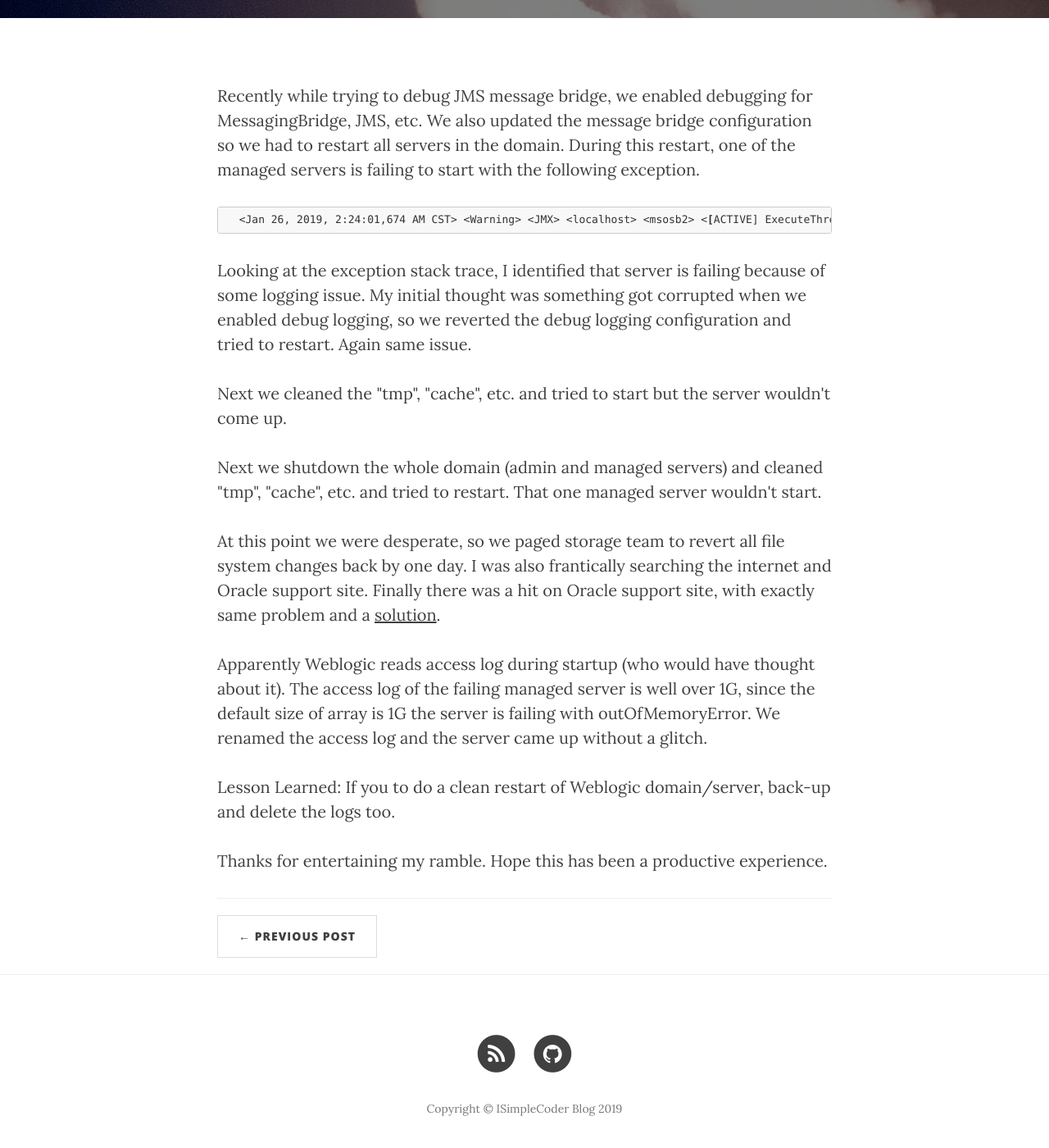
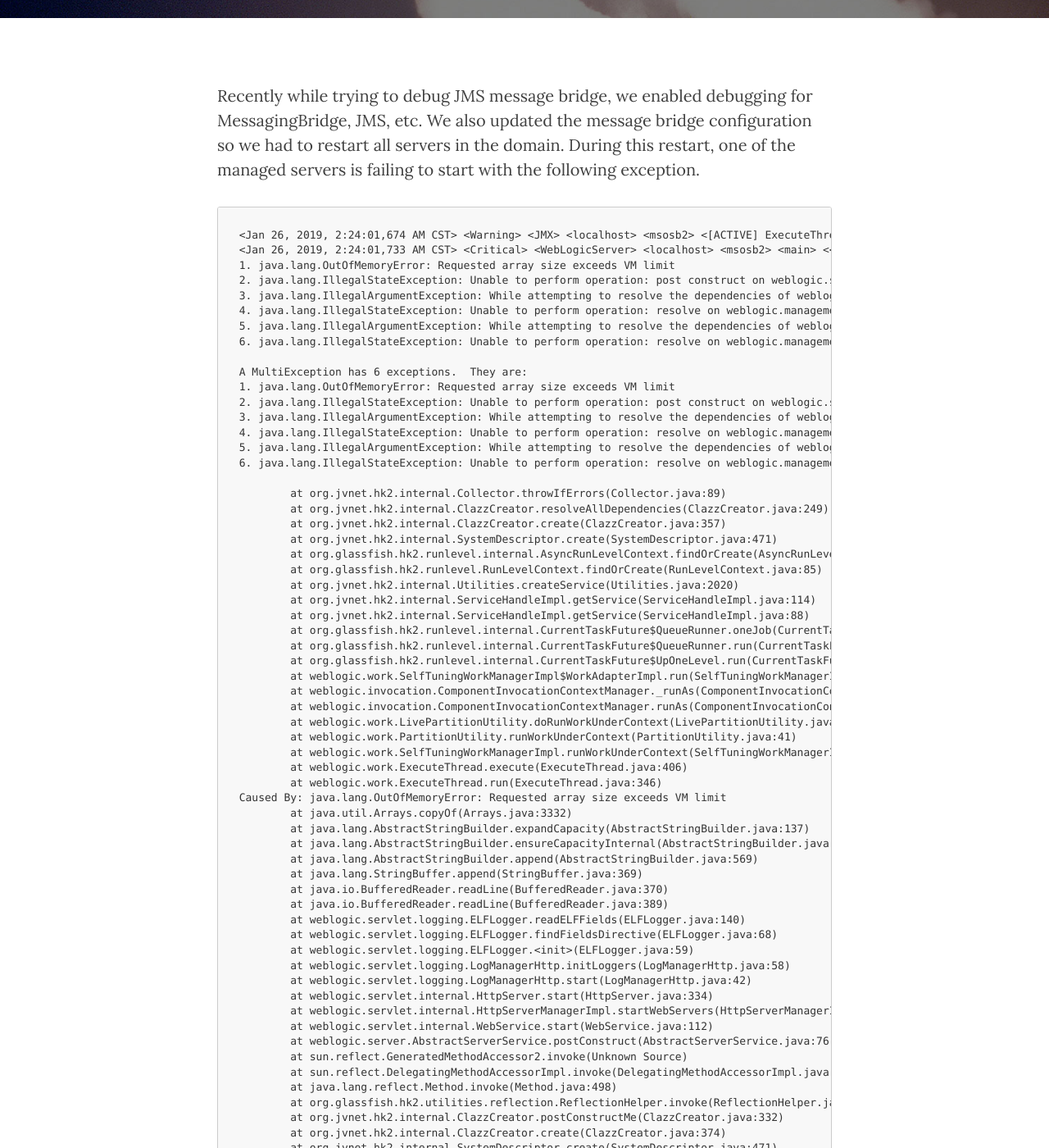
Before and after one commit to ISimpleCoder/ISimpleCoder.github.io, a Jekyll site: the page built from _posts/2019-01-28-weblogicaccesslogexception.markdown, in a window 1280 px wide and 1400 px high, scrolled down 668 px. Shown: the whole window at 82% size. Built offline with Jekyll 4.4.1, drawn with Linux system fonts in a browser that asks for light colours; nearby versions of some CDN libraries; part of the change alters nothing that is shown; some of the changed text lies outside the part shown.

Commit message:
Updated weblogic exception post

````diff
--- a/_posts/2019-01-28-weblogicaccesslogexception.markdown
+++ b/_posts/2019-01-28-weblogicaccesslogexception.markdown
@@ -7,10 +7,10 @@ author:     "Sri Battina"
 header-img: "img/post-bg-01.jpg"
 ---
 
-<p>Recently while trying to debug JMS message bridge, we enabled debugging for MessagingBridge, JMS, etc. We also updated the message bridge configuration so we had to restart all servers in the domain. During this restart, one of the managed servers is failing to start with the following exception.</p>
+Recently while trying to debug JMS message bridge, we enabled debugging for MessagingBridge, JMS, etc. We also updated the message bridge configuration so we had to restart all servers in the domain. During this restart, one of the managed servers is failing to start with the following exception.
 
 
-{% highlight bash %}
+```
 
   <Jan 26, 2019, 2:24:01,674 AM CST> <Warning> <JMX> <localhost> <msosb2> <[ACTIVE] ExecuteThread: '7' for queue: 'weblogic.kernel.Default (self-tuning)'> <<WLS Kernel>> <> <> <1548491041674> <[severity-value: 16] [partition-id: 0] [partition-name: DOMAIN] > <BEA-149513> <JMX Connector Server stopped at service:jmx:iiop://localhost:7101/jndi/weblogic.management.mbeanservers.runtime.>
   <Jan 26, 2019, 2:24:01,733 AM CST> <Critical> <WebLogicServer> <localhost> <msosb2> <main> <<WLS Kernel>> <> <> <1548491041733> <[severity-value: 4] [partition-id: 0] [partition-name: DOMAIN] > <BEA-000386> <Server subsystem failed. Reason: A MultiException has 6 exceptions.  They are:
@@ -85,18 +85,19 @@ header-img: "img/post-bg-01.jpg"
   >
   <Jan 26, 2019, 2:24:01,748 AM CST> <Error> <WebLogicServer> <localhost> <msosb2> <main> <<WLS Kernel>> <> <> <1548491041748> <[severity-value: 8] [partition-id: 0] [partition-name: DOMAIN] > <BEA-000383> <A critical service failed. The server will shut itself down.>
 
-{% endhighlight %}
+```
 
-<p>Looking at the exception stack trace, I identified that server is failing because of some logging issue. My initial thought was something got corrupted when we enabled debug logging, so we reverted the debug logging configuration and tried to restart. Again same issue.</p>
+Looking at the exception stack trace, I identified that server is failing because of some logging issue. My initial thought was something got corrupted when we enabled debug logging, so we reverted the debug logging configuration and tried to restart. Again same issue.
 
-<p>Next we cleaned the "tmp", "cache", etc. and tried to start but the server wouldn't come up.</p>
+Next we cleaned the "tmp", "cache", etc. and tried to start but the server wouldn't come up.
 
-<p>Next we shutdown the whole domain (admin and managed servers) and cleaned "tmp", "cache", etc. and tried to restart. That one managed server wouldn't start.</p>
+Next we shutdown the whole domain (admin and managed servers) and cleaned "tmp", "cache", etc. and tried to restart. That one managed server wouldn't start.
 
-<p>At this point we were desperate, so we paged storage team to revert all file system changes back by one day. I was also frantically searching the internet and Oracle support site. Finally there was a hit on Oracle support site, with exactly same problem and a <a href="https://support.oracle.com/epmos/faces/DocumentDisplay?_afrLoop=6097784253443&id=2240131.1&displayIndex=2&_afrWindowMode=0&_adf.ctrl-state=8dzc50cad_77#SYMPTOM">solution</a>. </p>
+At this point we were desperate, so we paged storage team to revert all file system changes back by one day. I was also frantically searching the internet and Oracle support site. Finally there was a hit on Oracle support site, with exactly same problem and a [solution](https://support.oracle.com/epmos/faces/DocumentDisplay?_afrLoop=6097784253443&id=2240131.1&displayIndex=2&_afrWindowMode=0&_adf.ctrl-state=8dzc50cad_77#SYMPTOM).
 
-<p>Apparently Weblogic reads access log during startup (who would have thought about it). The access log of the failing managed server is well over 1G, since the default size of array is 1G the server is failing with outOfMemoryError. We renamed the access log and the server came up without a glitch.</p>
+Apparently Weblogic reads access log during startup (who would have thought about it). The access log of the failing managed server is well over 1G, since the default size of array is 1G the server is failing with outOfMemoryError. We renamed the access log and the server came up without a glitch.
 
-<p>Lesson Learned: If you to do a clean restart of Weblogic domain/server, back-up and delete the logs too.</p>
+**Lesson Learned:**
+> If you want to do a clean restart of Weblogic domain/server, back-up and delete the logs too.
 
 Thanks for entertaining my ramble. Hope this has been a productive experience.
````
